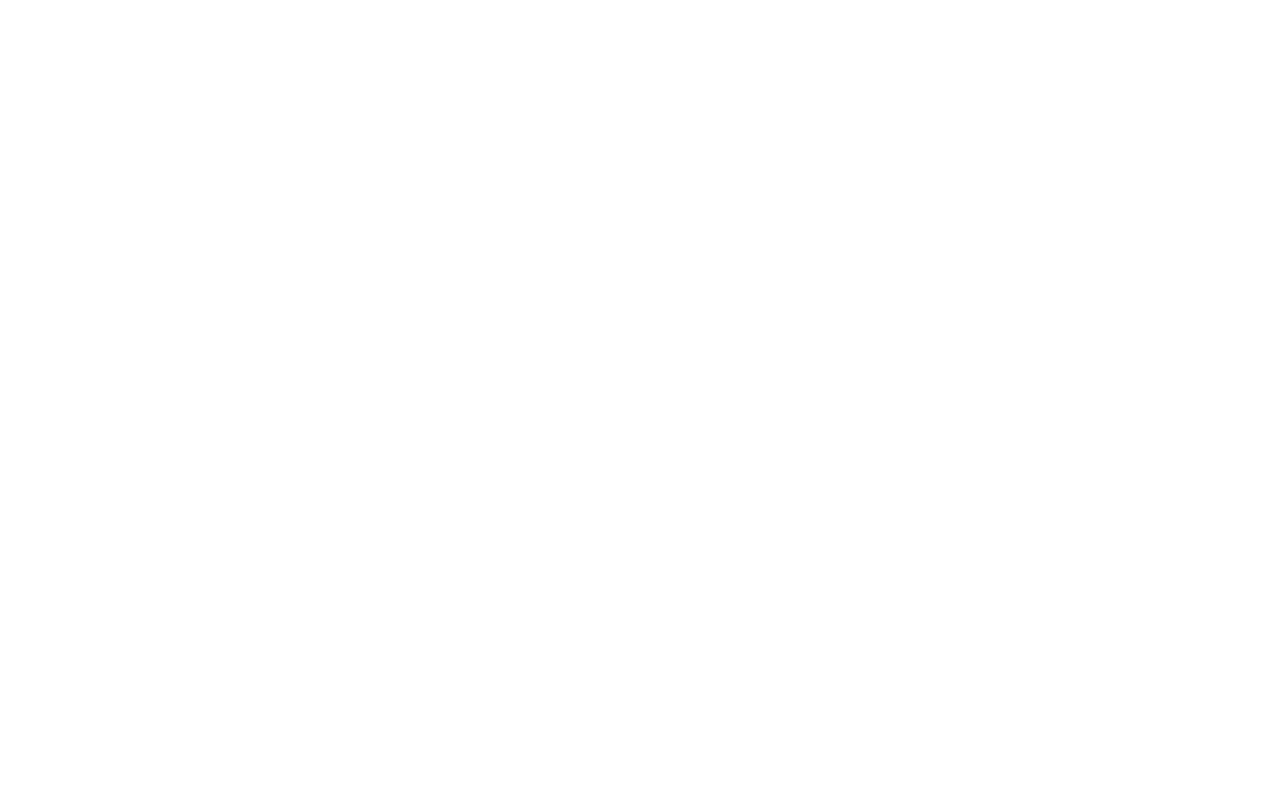
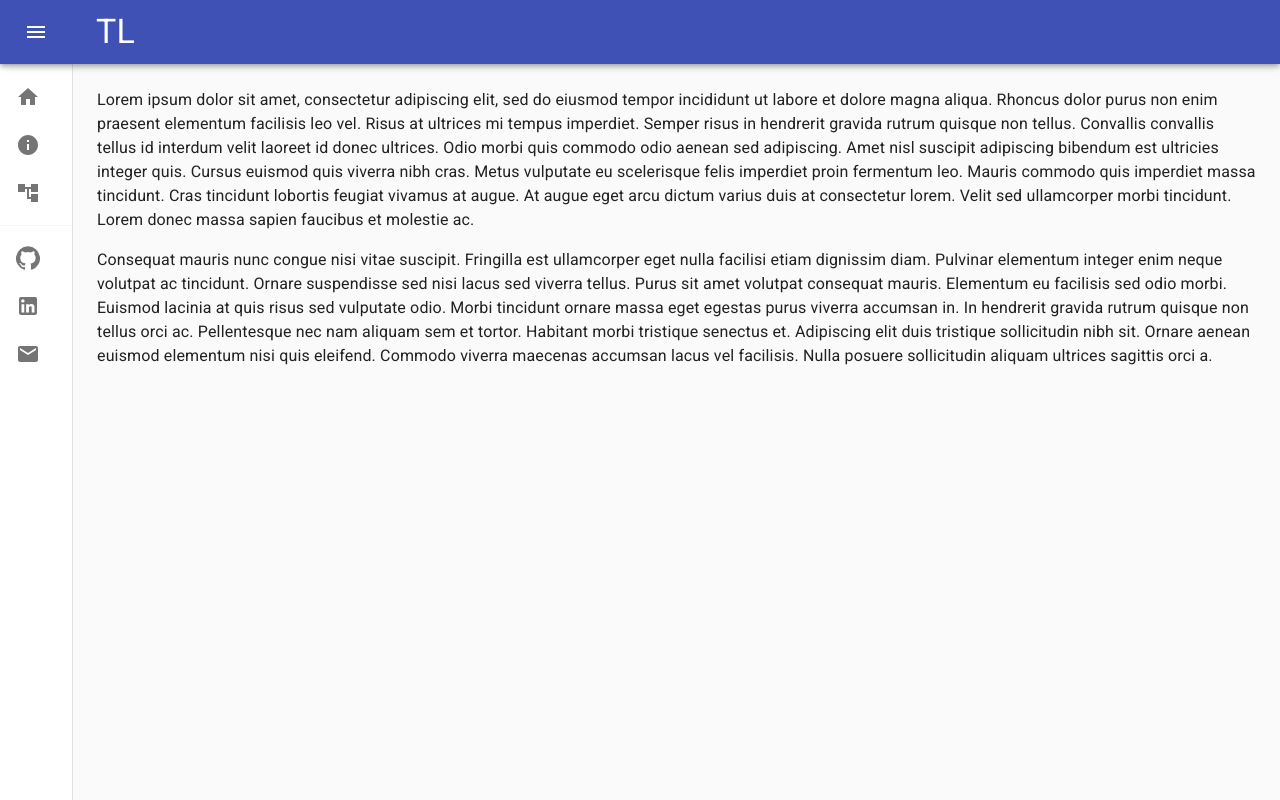
Before and after one commit to trieule50/trieu-le-portfolio-2.0, a React (Create React App) app: page / in a window 1280 px wide. Built offline with nearby package versions, Linux system fonts and the light colour scheme.

Commit message:
Add Contact Info

```diff
--- a/package.json
+++ b/package.json
@@ -8,8 +8,11 @@
     "@testing-library/jest-dom": "^5.11.4",
     "@testing-library/react": "^11.1.0",
     "@testing-library/user-event": "^12.1.10",
+    "bootstrap": "5.0.2",
     "react": "^17.0.2",
+    "react-bootstrap": "^2.0.0-beta.4",
     "react-dom": "^17.0.2",
+    "react-router-dom": "^5.2.0",
     "react-scripts": "4.0.3",
     "web-vitals": "^1.0.1"
   },
--- a/src/App.js
+++ b/src/App.js
@@ -1,10 +1,12 @@
+import './App.css';
 
-import './App.css';
+import Navigation from './components/Navigation'
 
 function App() {
   return (
-    <div className="App">
-    </div>
+    <>
+    <Navigation/>
+    </>
   );
 }
 
--- a/src/components/Navigation/index.js
+++ b/src/components/Navigation/index.js
@@ -0,0 +1,218 @@
+import React from 'react';
+import { Link } from 'react-router-dom';
+import clsx from 'clsx';
+import { makeStyles, useTheme } from '@material-ui/core/styles';
+import Drawer from '@material-ui/core/Drawer';
+import AppBar from '@material-ui/core/AppBar';
+import Toolbar from '@material-ui/core/Toolbar';
+import List from '@material-ui/core/List';
+import CssBaseline from '@material-ui/core/CssBaseline';
+import Typography from '@material-ui/core/Typography';
+import Divider from '@material-ui/core/Divider';
+import IconButton from '@material-ui/core/IconButton';
+import MenuIcon from '@material-ui/icons/Menu';
+import ChevronLeftIcon from '@material-ui/icons/ChevronLeft';
+import ChevronRightIcon from '@material-ui/icons/ChevronRight';
+import ListItem from '@material-ui/core/ListItem';
+import ListItemIcon from '@material-ui/core/ListItemIcon';
+import ListItemText from '@material-ui/core/ListItemText';
+import GitHubIcon from '@material-ui/icons/GitHub';
+import LinkedInIcon from '@material-ui/icons/LinkedIn';
+import MailIcon from '@material-ui/icons/Mail';
+import HomeIcon from '@material-ui/icons/Home';
+import InfoIcon from '@material-ui/icons/Info';
+import AccountTreeIcon from '@material-ui/icons/AccountTree';
+
+const drawerWidth = 240;
+
+const useStyles = makeStyles((theme) => ({
+  root: {
+    display: 'flex',
+  },
+  appBar: {
+    zIndex: theme.zIndex.drawer + 1,
+    transition: theme.transitions.create(['width', 'margin'], {
+      easing: theme.transitions.easing.sharp,
+      duration: theme.transitions.duration.leavingScreen,
+    }),
+  },
+  appBarShift: {
+    marginLeft: drawerWidth,
+    width: `calc(100% - ${drawerWidth}px)`,
+    transition: theme.transitions.create(['width', 'margin'], {
+      easing: theme.transitions.easing.sharp,
+      duration: theme.transitions.duration.enteringScreen,
+    }),
+  },
+  menuButton: {
+    marginRight: 36,
+  },
+  hide: {
+    display: 'none',
+  },
+  drawer: {
+    width: drawerWidth,
+    flexShrink: 0,
+    whiteSpace: 'nowrap',
+  },
+  drawerOpen: {
+    width: drawerWidth,
+    transition: theme.transitions.create('width', {
+      easing: theme.transitions.easing.sharp,
+      duration: theme.transitions.duration.enteringScreen,
+    }),
+  },
+  drawerClose: {
+    transition: theme.transitions.create('width', {
+      easing: theme.transitions.easing.sharp,
+      duration: theme.transitions.duration.leavingScreen,
+    }),
+    overflowX: 'hidden',
+    width: theme.spacing(7) + 1,
+    [theme.breakpoints.up('sm')]: {
+      width: theme.spacing(9) + 1,
+    },
+  },
+  toolbar: {
+    display: 'flex',
+    alignItems: 'center',
+    justifyContent: 'flex-end',
+    padding: theme.spacing(0, 1),
+    // necessary for content to be below app bar
+    ...theme.mixins.toolbar,
+  },
+  content: {
+    flexGrow: 1,
+    padding: theme.spacing(3),
+  },
+}));
+
+export default function MiniDrawer() {
+  const classes = useStyles();
+  const theme = useTheme();
+  const [open, setOpen] = React.useState(false);
+
+  const handleDrawerOpen = () => {
+    setOpen(true);
+  };
+
+  const handleDrawerClose = () => {
+    setOpen(false);
+  };
+
+  return (
+    <div className={classes.root}>
+      <CssBaseline />
+      <AppBar
+        position="fixed"
+        className={clsx(classes.appBar, {
+          [classes.appBarShift]: open,
+        })}
+      >
+        <Toolbar>
+          <IconButton
+            color="inherit"
+            aria-label="open drawer"
+            onClick={handleDrawerOpen}
+            edge="start"
+            className={clsx(classes.menuButton, {
+              [classes.hide]: open,
+            })}
+          >
+            <MenuIcon />
+          </IconButton>
+          <Typography variant="h4" noWrap>
+            TL
+          </Typography>
+        </Toolbar>
+      </AppBar>
+      <Drawer
+        variant="permanent"
+        className={clsx(classes.drawer, {
+          [classes.drawerOpen]: open,
+          [classes.drawerClose]: !open,
+        })}
+        classes={{
+          paper: clsx({
+            [classes.drawerOpen]: open,
+            [classes.drawerClose]: !open,
+          }),
+        }}
+      >
+        <div className={classes.toolbar}>
+          <IconButton onClick={handleDrawerClose}>
+            {theme.direction === 'rtl' ? <ChevronRightIcon /> : <ChevronLeftIcon />}
+          </IconButton>
+        </div>
+        <Divider />
+        <List>
+          <ListItem button>
+                <ListItemIcon>
+                    <HomeIcon />
+                </ListItemIcon>
+                <ListItemText primary="Home" />
+            </ListItem>
+            <ListItem button>
+                <ListItemIcon>
+                    <InfoIcon />
+                </ListItemIcon>
+                <ListItemText primary="About" />
+            </ListItem>
+            <ListItem button>
+                <ListItemIcon>
+                    <AccountTreeIcon />
+                </ListItemIcon>
+                <ListItemText primary="Projects" />
+            </ListItem>
+        </List>
+        <Divider />
+        <List>
+            <ListItem button component="a" href="https://github.com/trieule50" target="_blank">
+                <ListItemIcon>
+                    <GitHubIcon />
+                </ListItemIcon>
+                <ListItemText primary="GitHub" />
+            </ListItem>
+            <ListItem button component="a" href="https://www.linkedin.com/in/trieule1/" target="_blank">
+                <ListItemIcon>
+                    <LinkedInIcon />
+                </ListItemIcon>
+                <ListItemText primary="LinkedIn" />
+            </ListItem>
+            <ListItem button component="a" href="mailto: trieule50@gmail.com" target="_blank">
+                <ListItemIcon>
+                    <MailIcon />
+                </ListItemIcon>
+                <ListItemText primary="Contact Me" />
+            </ListItem>
+        </List>
+      </Drawer>
+      <main className={classes.content}>
+        <div className={classes.toolbar} />
+        <Typography paragraph>
+          Lorem ipsum dolor sit amet, consectetur adipiscing elit, sed do eiusmod tempor incididunt
+          ut labore et dolore magna aliqua. Rhoncus dolor purus non enim praesent elementum
+          facilisis leo vel. Risus at ultrices mi tempus imperdiet. Semper risus in hendrerit
+          gravida rutrum quisque non tellus. Convallis convallis tellus id interdum velit laoreet id
+          donec ultrices. Odio morbi quis commodo odio aenean sed adipiscing. Amet nisl suscipit
+          adipiscing bibendum est ultricies integer quis. Cursus euismod quis viverra nibh cras.
+          Metus vulputate eu scelerisque felis imperdiet proin fermentum leo. Mauris commodo quis
+          imperdiet massa tincidunt. Cras tincidunt lobortis feugiat vivamus at augue. At augue eget
+          arcu dictum varius duis at consectetur lorem. Velit sed ullamcorper morbi tincidunt. Lorem
+          donec massa sapien faucibus et molestie ac.
+        </Typography>
+        <Typography paragraph>
+          Consequat mauris nunc congue nisi vitae suscipit. Fringilla est ullamcorper eget nulla
+          facilisi etiam dignissim diam. Pulvinar elementum integer enim neque volutpat ac
+          tincidunt. Ornare suspendisse sed nisi lacus sed viverra tellus. Purus sit amet volutpat
+          consequat mauris. Elementum eu facilisis sed odio morbi. Euismod lacinia at quis risus sed
+          vulputate odio. Morbi tincidunt ornare massa eget egestas purus viverra accumsan in. In
+          hendrerit gravida rutrum quisque non tellus orci ac. Pellentesque nec nam aliquam sem et
+          tortor. Habitant morbi tristique senectus et. Adipiscing elit duis tristique sollicitudin
+          nibh sit. Ornare aenean euismod elementum nisi quis eleifend. Commodo viverra maecenas
+          accumsan lacus vel facilisis. Nulla posuere sollicitudin aliquam ultrices sagittis orci a.
+        </Typography>
+      </main>
+    </div>
+  );
+}
--- a/src/index.js
+++ b/src/index.js
@@ -3,10 +3,14 @@
 import './index.css';
 import App from './App';
 import reportWebVitals from './reportWebVitals';
+import { BrowserRouter as Router } from 'react-router-dom';
+import 'bootstrap/dist/css/bootstrap.min.css';
 
 ReactDOM.render(
   <React.StrictMode>
-    <App />
+    <Router>
+      <App />
+    </Router>
   </React.StrictMode>,
   document.getElementById('root')
 );
```
Also changed, not shown: 1 other file (tests, documents, lock files or other folders).
